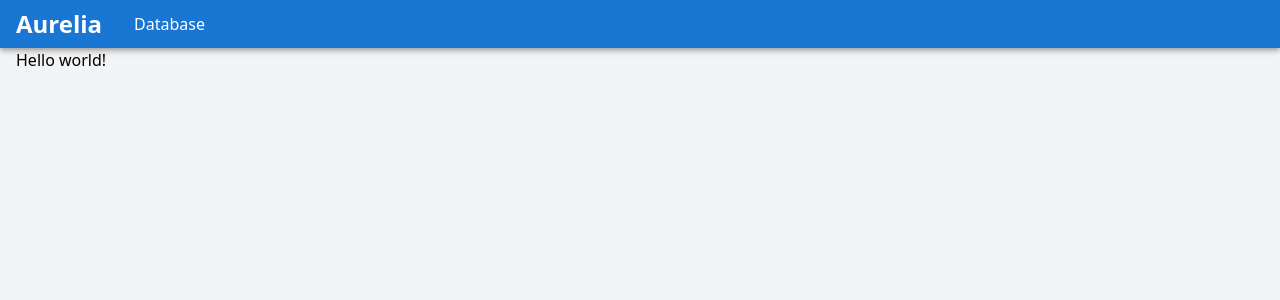
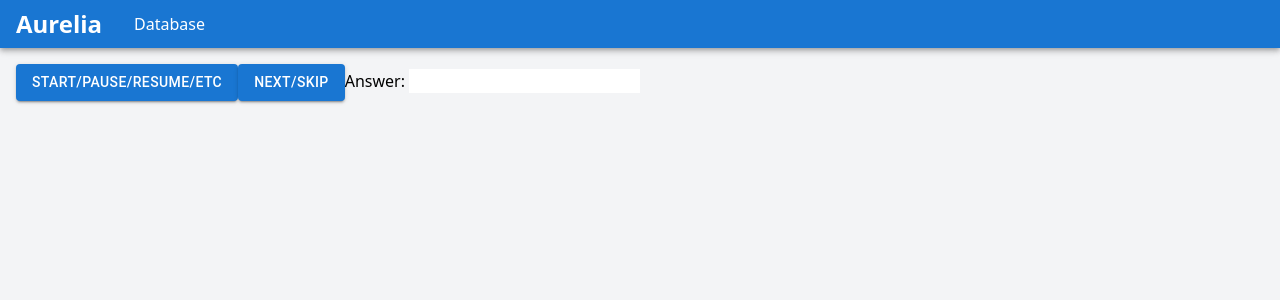
Before and after one commit to Aurelia-Certamen-Reader/Aurelia, a Next.js app: page / in a window 1280 px wide. Shown: the top 300 px of the page. Built offline with nearby package versions, Linux system fonts and the light colour scheme.

Commit message:
Basic sketch of buzzer page

```diff
--- a/app/layout.jsx
+++ b/app/layout.jsx
@@ -6,15 +6,12 @@ export default function Layout({ children }) {
         <html lang="en">
             <head><title>Aurelia Certamen Reader</title></head>
             <body className='bg-gray-100'>
-                <AppBar position='sticky'>
+                <AppBar position='sticky' className='mb-4'>
                     {/* <Link href='/'><h1 className='text-2xl font-bold'>Aurelia</h1></Link> <Link href="/database">Database</Link> */}
                     <div className='flex items-center'> {/* I think ideally I would want them aligned to the bottom? */}
                         <Link href='/' className='mx-4 p-0 my-2 text-2xl font-bold hover:text-gray-200'>Aurelia</Link>
                         <Link href="/database" className='mx-4 p-0 my-2 hover:text-gray-200'>Database</Link>
-
                     </div>
-
-
                 </AppBar>
                 <main className=' px-4'>{children}</main>
             </body>
--- a/app/page.jsx
+++ b/app/page.jsx
@@ -1,6 +1,23 @@
 "use client"
 
+import { useState } from "react";
+
 import '../globals.css'
+import { Button, TextField } from '@mui/material';
 export default function Page() {
-  return <p>Hello world!</p>;
+  let questions; // list of questions to be read
+  const [questionText, setQuestionText] = useState("");
+  const [oldQuestions, setOldQuestions] = useState([]);
+  return (
+    <>
+      <Button variant='contained'>Start/Pause/Resume/etc</Button>
+      <Button variant='contained'> Next/Skip </Button>
+      <label>Answer: <input /></label>
+      <br />
+      <div>{questionText}</div>
+      <ul className="list-none">
+        {oldQuestions.map(q => <QuestionCard question={q} key={q._id} />)}
+      </ul>
+    </>
+  );
 }
```
